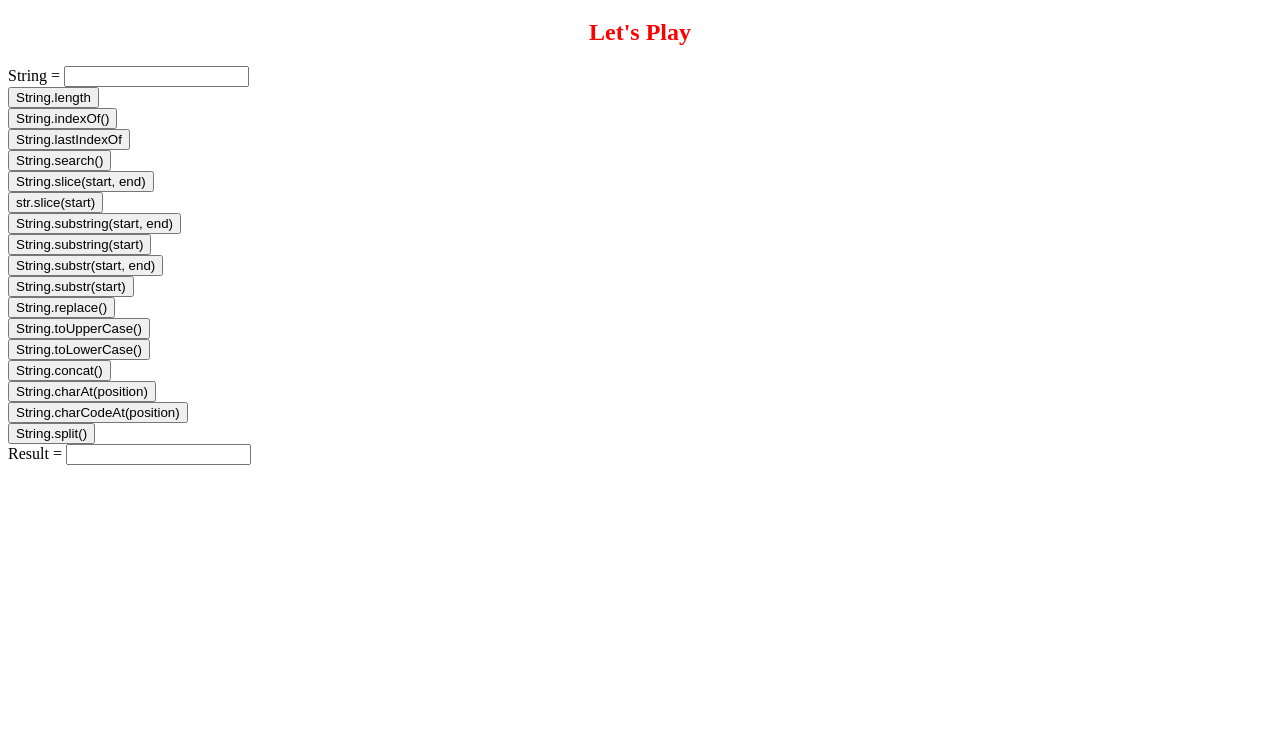
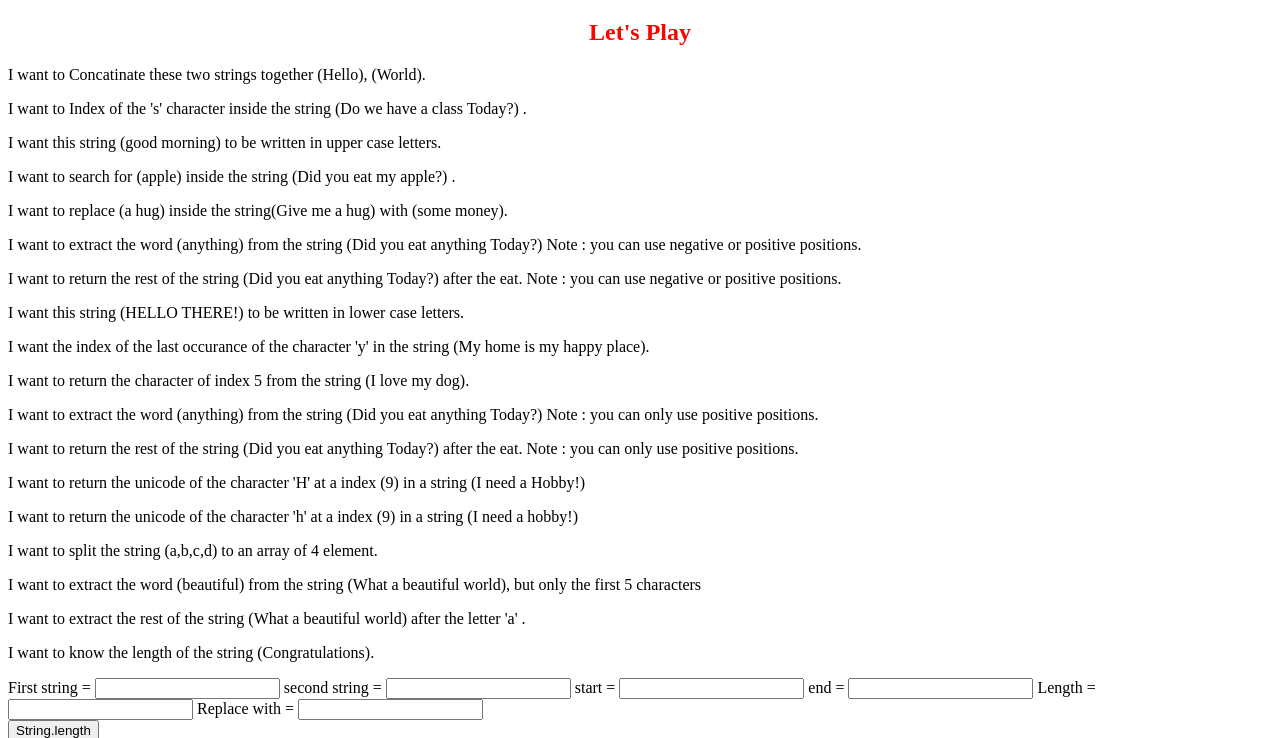
Before and after one commit to Haneen2010/PlayingWithStrings, a plain HTML site: page PlayingWithStrings/second.html in a window 1280 px wide. Both pictures are taken after a click on the button "String.length". Shown: the part 61-799 px from the top of the page. Drawn offline with nearby package versions, Linux system fonts and the light colour scheme.

Commit message:
questions

```diff
--- a/PlayingWithStrings/main.js
+++ b/PlayingWithStrings/main.js
@@ -1,8 +1,4 @@
 //Let's Play
-
-
-
-
 
 
 // to get the class names of the Play buttons
@@ -20,25 +16,113 @@ var currentAddButton = event.target;
 container = currentAddButton.parentElement;
 // to get the name of the clicked button
 var clickedButton = container.getElementsByClassName("Pbutton")[0].name;
+//to get the value from the first input field
+var InputString = document.getElementsByClassName("inputString")[0].value;
+//to get the value from the second input field
+var Char = document.getElementsByClassName("char")[0].value;
+//to get the value from the third input field
+var start = document.getElementsByClassName("start")[0].value;
+//to get the value from the fourth input field
+var end = document.getElementsByClassName("end")[0].value;
+//to get the value from the fifth input field
+var lengthOf = document.getElementsByClassName("length11")[0].value;
+//to get the value from the sixth input field
+var replaceString = document.getElementsByClassName("replaced")[0].value;
+
 
 //if the Lenght button was clicked , return the length of the input string
 	if ( clickedButton === "Length"){
 
-	//to get the String from the input field
-        var InputString = document.getElementsByClassName("inputString")[0].value
-		console.log(InputString);
-	//to get the class name of the output field and put the result inside
-		var outputResult= document.getElementsByClassName("outputString")
-		$(".outputResult").val(InputString);
-        console.log(outputResult);
+		console.log(InputString.length);
+
 	}
 
-	//if the indexof button was clicked , return the length of the input string
-	if ( clickedButton === "indexof"){
+//if the indexof button was clicked , return the index of of the second input field
+	else if ( clickedButton === "indexof"){
 
-		var InputString = document.getElementsByClassName("inputString")[0].value;
-		console.log(InputString);
+
+		console.log(InputString.indexOf(Char));
+
+	}
+//if the lastindex button was clicked , return the last occurrence  of the second input field
+	else if ( clickedButton === "lastindex"){
+
+		console.log(InputString.lastIndexOf(Char));
+	}
+//if the search button was clicked , return the last index  of the second input field
+	else if ( clickedButton === "search"){
+
+		console.log(InputString.search(Char));
+	}
+//if the slice button was clicked ,  returns the extracted part in a new string.
+	else if ( clickedButton === "slice"){
+
+		console.log(InputString.slice(start, end));
+	}
+//if the slice2 button was clicked ,it  will slice out the rest of the string
+	else if ( clickedButton === "slice2"){
+
+        console.log(InputString.slice(start));
+
+	}
+//if the substring button was clicked ,it returns the extracted part in a new string
+	else if ( clickedButton === "substring"){
+
+		console.log(InputString.substring(start, end));
+	}
+//if the substring2 button was clicked ,it will slice out the rest of the string.
+	else if ( clickedButton === "substring2"){
+
+		console.log(InputString.substring(start));
+	}
+//if the sub button was clicked ,substr() is similar to slice()
+//The difference is that the second parameter specifies the length of the extracted part.
+	else if ( clickedButton === "sub"){
+
+       console.log(InputString.substr(start,lengthOf));
+	}
+//if the sub2 button was clicked ,it will slice out the rest of the string.
+	else if ( clickedButton === "sub2"){
+
+		console.log(InputString.substr(start));
+
+	}
+//if the replace button was clicked ,it will replace a specified value with another value in a string.
+	else if ( clickedButton === "replace"){
+
+		console.log(InputString.replace(Char , replaceString));
+	}
+//if the upper button was clicked , the string is converted to upper case
+	else if ( clickedButton === "upper"){
+
+		console.log(InputString.toUpperCase());
+	}
+//if the Lower button was clicked , the string is converted to lower case
+	else if ( clickedButton === "Lower"){
+
+		console.log(InputString.toLowerCase());
+	}
+ //if the concat button was clicked , it joins two or more strings
+	else if ( clickedButton === "concat"){
+
+		console.log(InputString.concat(" ", Char));
+	}
+//if the charat button was clicked , it returns the character at a specified index
+	else if ( clickedButton === "charat"){
+
+		console.log(InputString.charAt(start));
+	}
+//if the codeAt button was clicked , it returns the unicode of the character at a specified index in a string
+	else if ( clickedButton === "codeAt"){
+
+		console.log(InputString.charCodeAt(start));
+	}
+//if the split button was clicked , it converts a string to an array
+	else if ( clickedButton === "split"){
+
+		console.log(InputString.split(Char));
 	}
 
 
+
 }
--- a/PlayingWithStrings/second.html
+++ b/PlayingWithStrings/second.html
@@ -26,10 +26,100 @@ in javascript</pre>
     	<h2 class="h2"> Let's Play</h2>
     </div>
 
+    <div>
+      <p> I want to Concatinate these two strings together (Hello), (World).</p>
+    </div>
 
     <div>
-    	<label>String = </label>
+      <p> I want to Index of the 's' character inside the string (Do we have a class Today?) .</p>
+    </div>
+
+    <div>
+      <p> I want this string (good morning) to be written in upper case letters.</p>
+    </div>
+
+    <div>
+      <p> I want to search for (apple) inside the string (Did you eat my apple?) .</p>
+    </div>
+
+    <div>
+      <p> I want to replace (a hug) inside the string(Give me a hug) with
+      (some money).</p>
+    </div>
+
+     <div>
+      <p> I want to extract the word (anything) from the string (Did you eat anything Today?) Note : you can use negative or positive positions.</p>
+    </div>
+
+    <div>
+      <p> I want to return the rest of the string (Did you eat anything Today?) after the eat.  Note : you can use negative or positive positions.</p>
+    </div>
+
+    <div>
+      <p> I want this string (HELLO THERE!) to be written in lower case letters.</p>
+    </div>
+
+
+    <div>
+      <p> I want the index of the last occurance of the character 'y' in the string (My home is my happy place).</p>
+    </div>
+
+     <div>
+      <p> I want to return the character of index 5 from the string (I love my dog).</p>
+    </div>
+
+    <div>
+      <p> I want to extract the word (anything) from the string (Did you eat anything Today?) Note : you can only use positive positions.</p>
+    </div>
+
+    <div>
+      <p> I want to return the rest of the string (Did you eat anything Today?) after the eat.  Note : you can only use positive positions.</p>
+    </div>
+
+    <div>
+      <p> I want to return the unicode of the character 'H' at a index (9) in a string (I need a Hobby!)</p>
+    </div>
+
+    <div>
+      <p> I want to return the unicode of the character 'h' at a index (9)  in a string (I need a hobby!)</p>
+    </div>
+
+    <div>
+      <p> I want to split the string (a,b,c,d) to an array of 4 element.</p>
+    </div>
+
+
+    <div>
+      <p> I want to extract the word (beautiful) from the string (What a beautiful world), but only the first 5 characters</p>
+    </div>
+
+    <div>
+      <p> I want to extract the rest of the string (What a beautiful world) after the letter 'a' .</p>
+    </div>
+
+    <div>
+      <p> I want to know the length of the string (Congratulations).</p>
+    </div>
+
+
+    <div>
+    	<label>First string = </label>
     	<input type="text" class="inputString">
+
+    	<label>second string = </label>
+    	<input type="text" class="char">
+
+    	<label>start = </label>
+    	<input type="text" class="start">
+
+    	<label>end = </label>
+    	<input type="text" class="end">
+
+    	<label>Length = </label>
+    	<input type="text" class="length11">
+
+    	<label>Replace with = </label>
+    	<input type="text" class="replaced">
 
     <div class = "PlayButton">
     	<div>
@@ -56,6 +146,7 @@ in javascript</pre>
         <div>
          	<button class = "Pbutton" name = "substring2">String.substring(start)</button>
         </div>
+        <div>
          	<button class = "Pbutton" name = "sub">String.substr(start, end)</button>
         </div>
         <div>
```
